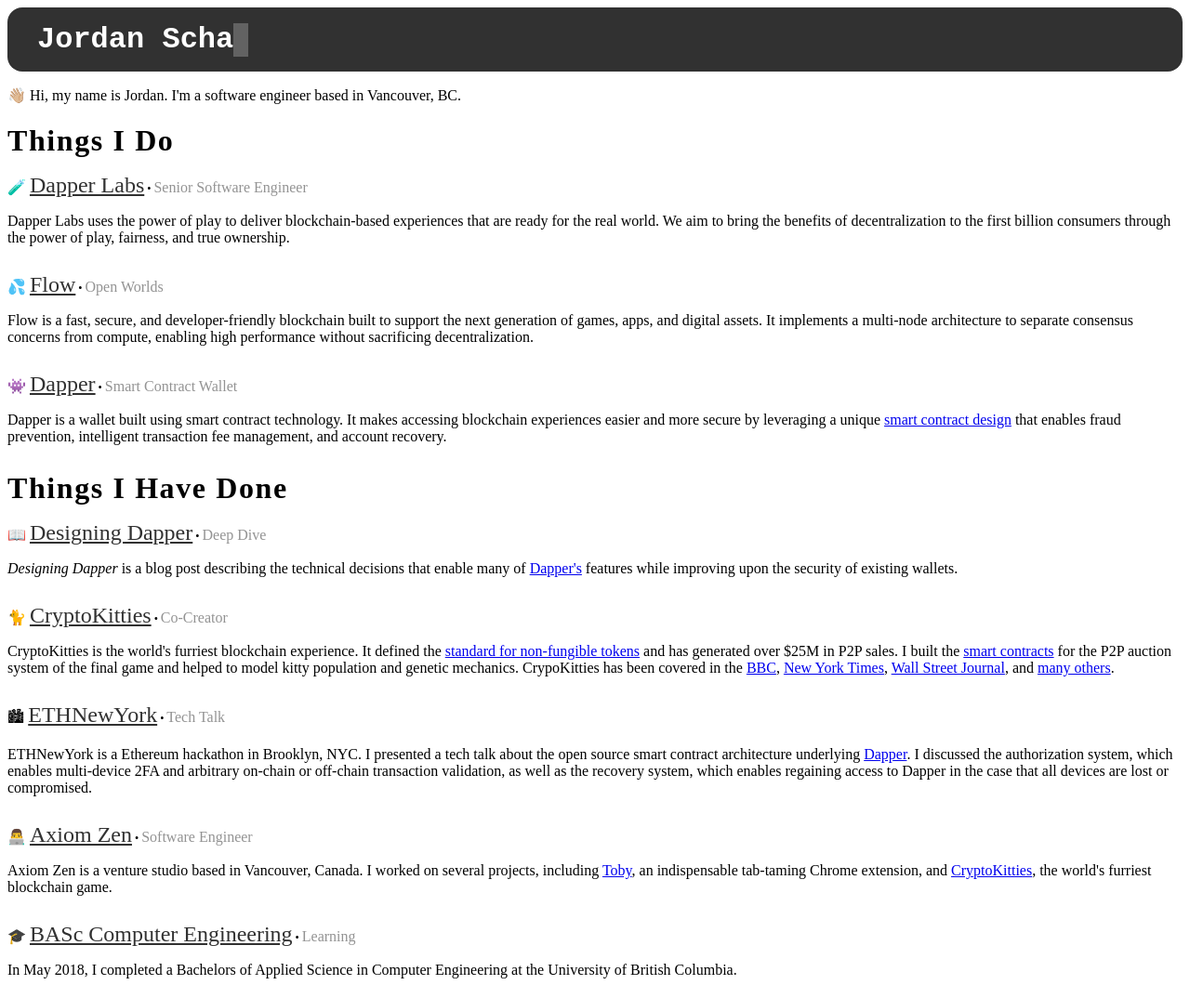
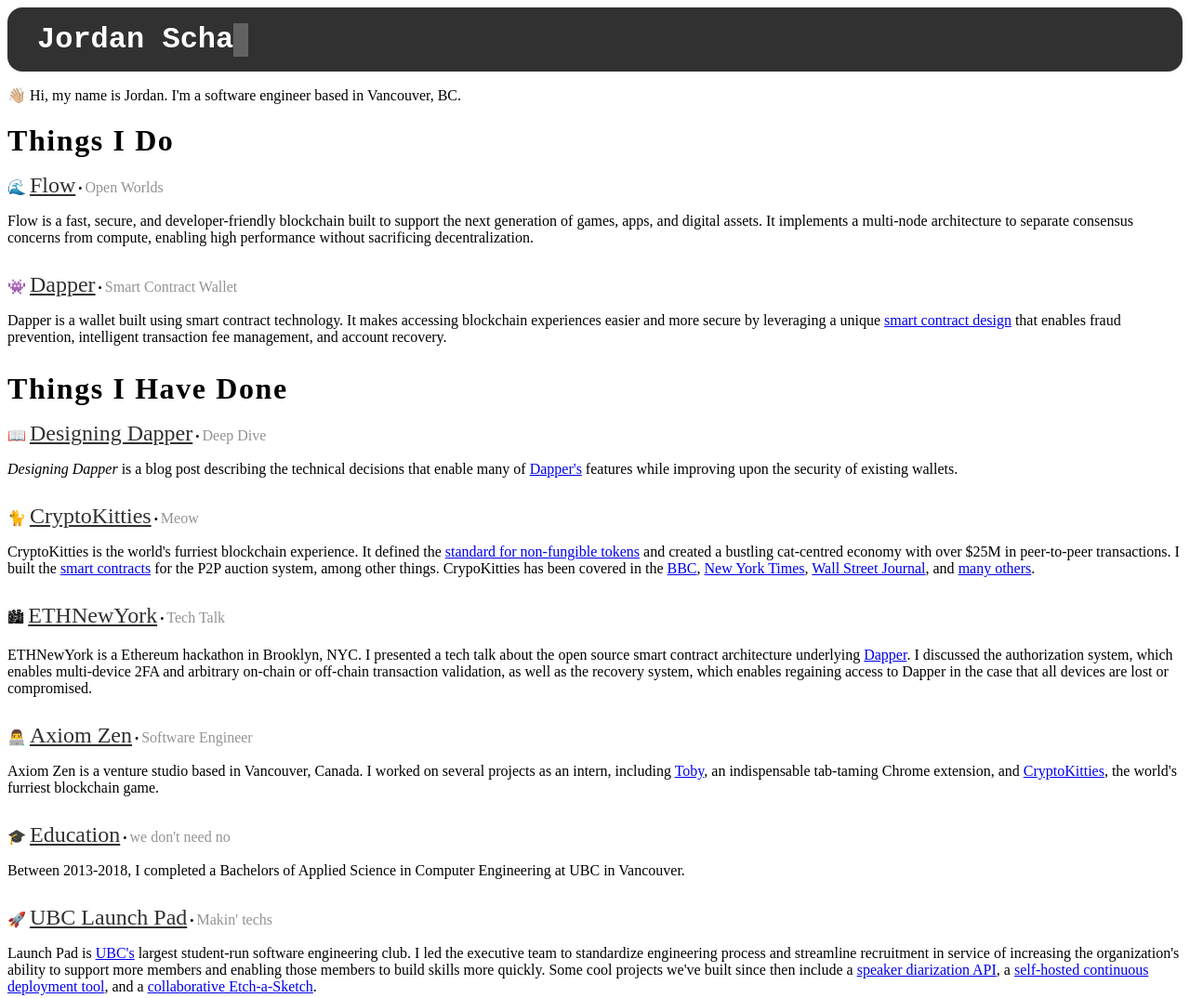
Before and after one commit to jordanschalm/jordanschalm.github.io, a Gatsby site: page / in a window 1280 px wide. Shown: the top 1074 px of the page at 93% size. Built offline with nearby package versions, Linux system fonts and the light colour scheme; Gatsby itself is replaced by a stand-in of ours.

Commit message:
update copy

```diff
--- a/src/data.js
+++ b/src/data.js
@@ -4,27 +4,29 @@
 const MONTH_F = 'YYY-MM'
 
 export default {
-  projects: {
+  jobs: {
     current: [
       {
         name: 'Dapper Labs',
-        subheader: 'Senior Software Engineer',
+        subheader: 'Software Engineer',
         url: 'https://dapperlabs.com',
         emoji: '🧪',
         date: {
           start: Moment('2018-04', MONTH_F),
         },
-        description: `Dapper Labs uses the power of play to deliver
-          blockchain-based experiences that are ready for the real world.
-          We aim to bring the benefits of decentralization to the first
-          billion consumers through the power of play, fairness, and true
-          ownership.`,
+        description: `I work with the [Flow]() blockchain team at Dapper Labs. Previously I
+          helped build [Dapper]() and [CryptoKitties]().`,
       },
+    ],
+    older: []
+  },
+  projects: {
+    current: [
       {
         name: 'Flow',
         subheader: 'Open Worlds',
         url: 'https://withflow.org',
-        emoji: '💦',
+        emoji: '🌊',
         date: {
           start: Moment('2019-10'),
         },
@@ -61,7 +63,7 @@
       },
       {
         name: 'CryptoKitties',
-        subheader: 'Co-Creator',
+        subheader: 'Meow',
         url: 'https://cryptokitties.co',
         emoji: '🐈',
         date: {
@@ -70,10 +72,10 @@
         },
         description: `CryptoKitties is the world's furriest blockchain experience.
           It defined the [standard for non-fungible tokens](https://www.youtube.com/channel/UCfF9ZO8Ug4xk_AJd4aeT5HA/playlists)
-          and has generated over $25M in P2P sales. I built the
-          [smart contracts](https://www.gettoby.com/p/448v6x9p6tgs)
-          for the P2P auction system of the final game and helped to model kitty
-          population and genetic mechanics. CrypoKitties has been covered in the
+          and created a bustling cat-centred economy with over $25M in peer-to-peer transactions.
+          I built the [smart contracts](https://www.gettoby.com/p/448v6x9p6tgs)
+          for the P2P auction system, among other things.
+           CrypoKitties has been covered in the
           [BBC](http://www.bbc.com/news/technology-42237162),
           [New York Times](https://www.nytimes.com/2017/12/28/style/cryptokitties-want-a-blockchain-snuggle.html),
           [Wall Street Journal](https://blogs.wsj.com/cio/2017/12/07/ethereum-network-copes-with-surge-of-activity-as-virtual-kitten-game-goes-viral/),
@@ -104,22 +106,22 @@
           end: Moment('2018-04', MONTH_F),
         },
         description: `Axiom Zen is a venture studio based in Vancouver, Canada.
-          I worked on several projects, including
+          I worked on several projects as an intern, including
           [Toby](https://www.gettoby.com/), an indispensable tab-taming Chrome
           extension, and [CryptoKitties](https://cryptokitties.co), the world's
           furriest blockchain game.`
       },
       {
-        name: 'BASc Computer Engineering',
-        subheader: 'Learning',
+        name: 'Education',
+        subheader: 'we don\'t need no',
         url: 'https://ubc.ca',
         emoji: '🎓',
         date: {
           start: Moment('2013-09', MONTH_F),
           end: Moment('2018-04', MONTH_F),
         },
-        description: `In May 2018, I completed a Bachelors of Applied Science
-          in Computer Engineering at the University of British Columbia.`,
+        description: `Between 2013-2018, I completed a Bachelors of Applied Science
+          in Computer Engineering at UBC in Vancouver.`,
       },
       {
         name: 'UBC Launch Pad',
```
Also changed, not shown: src/layouts/index.js (+0 -15 lines).
